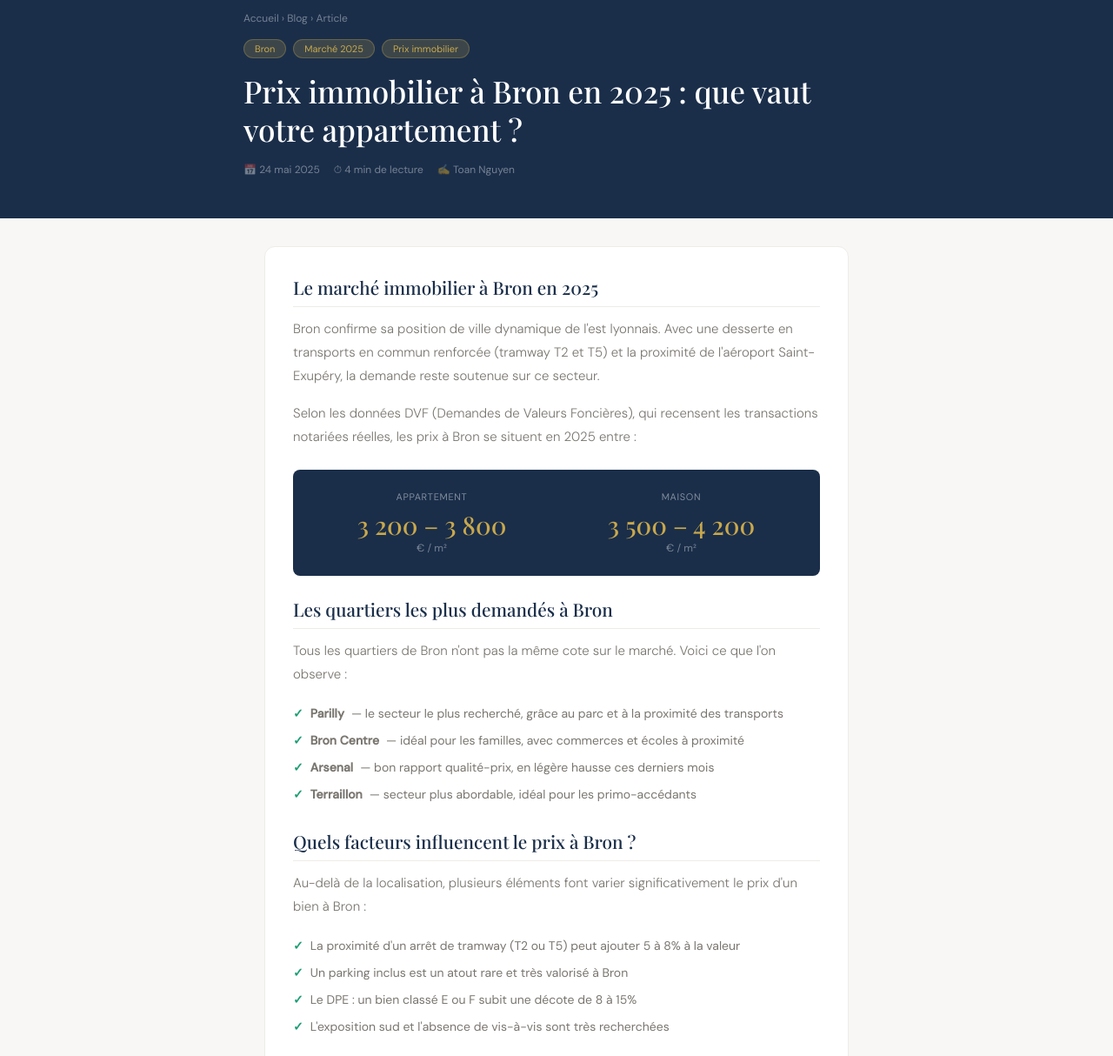
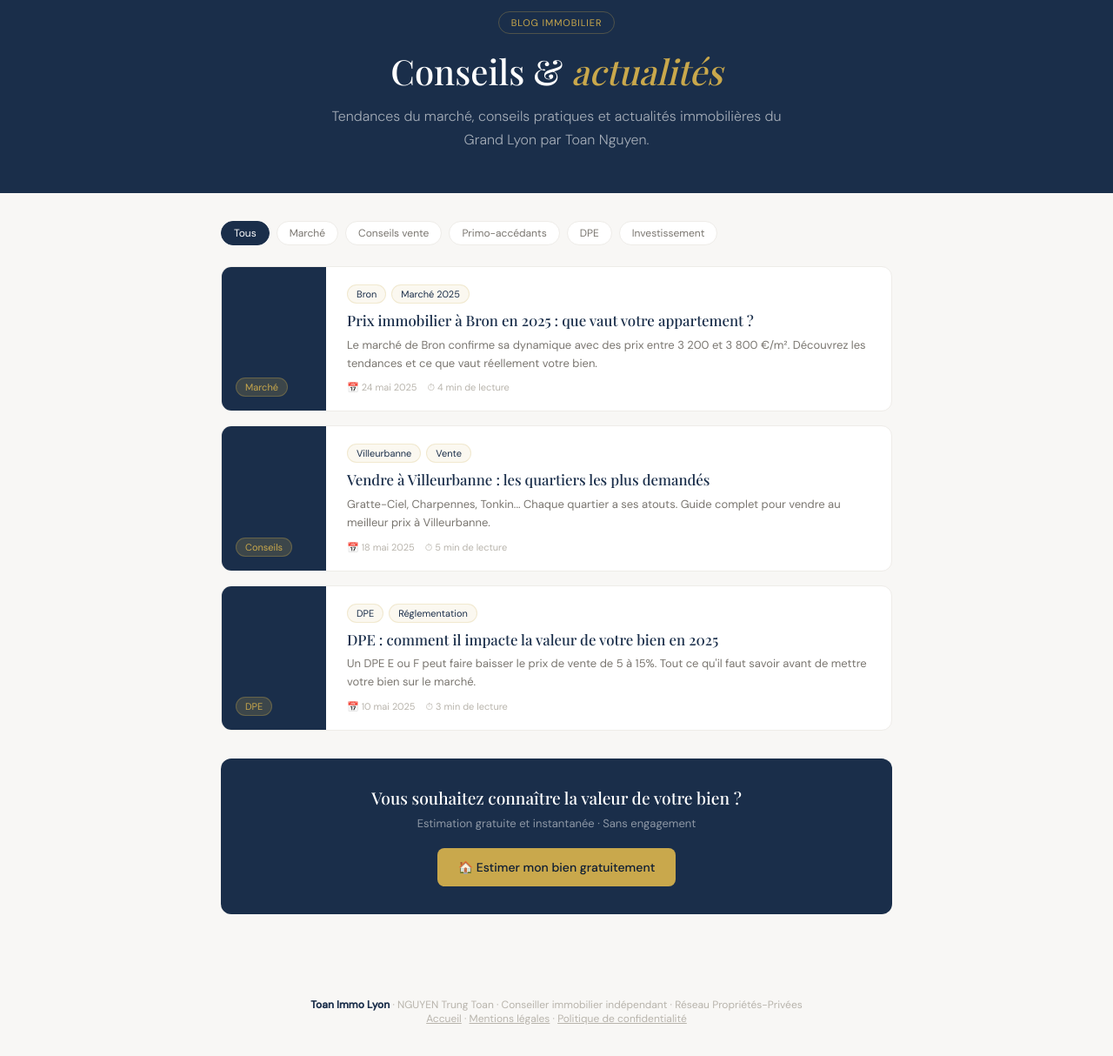
Before and after one commit to ttnguyenproprietesprives-hue/Toan-Immo-Lyon, a website: page public/blog/index.html in a window 1280 px wide. Shown: the part 100-1314 px from the top of the page at 87% size. Drawn offline with nearby package versions, Linux system fonts and the light colour scheme; a web font is replaced by a local one.

Commit message:
Update index.html

```diff
--- a/public/blog/index.html
+++ b/public/blog/index.html
@@ -1,16 +1,17 @@
+
 <!DOCTYPE html>
 <html lang="fr">
 <head>
   <meta charset="UTF-8" />
   <meta name="viewport" content="width=device-width, initial-scale=1.0" />
-  <title>Prix immobilier à Bron en 2025 : que vaut votre appartement ? | Toan Immo Lyon</title>
-  <meta name="description" content="Découvrez les prix immobiliers réels à Bron en 2025. Prix au m², tendances DVF, quartiers les plus demandés. Par Toan Nguyen, mandataire Propriétés-Privées." />
+  <title>Blog immobilier Lyon – Conseils et tendances marché | Toan Immo Lyon</title>
+  <meta name="description" content="Conseils immobiliers, tendances du marché et actualités du Grand Lyon par Toan Nguyen, mandataire Propriétés-Privées." />
   <meta name="robots" content="index, follow" />
-  <link rel="canonical" href="https://www.toanimmo-lyon.fr/blog/prix-immobilier-bron-2025.html" />
+  <link rel="canonical" href="https://www.toanimmo-lyon.fr/blog/" />
   <link rel="preconnect" href="https://fonts.googleapis.com" />
-  <link href="https://fonts.googleapis.com/css2?family=Playfair+Display:ital,wght@0,400;0,500;1,400&family=DM+Sans:wght@300;400;500&display=swap" rel="stylesheet" />
+  <link href="https://fonts.googleapis.com/css2?family=Playfair+Display:wght@400;500;600&family=DM+Sans:wght@300;400;500&display=swap" rel="stylesheet" />
   <style>
-    :root{--navy:#1A2E4A;--navy-deep:#0F1E33;--gold:#C9A84C;--gold-pale:#FBF8F0;--white:#fff;--gray-50:#F8F7F5;--gray-100:#EEECE8;--gray-300:#B8B4AC;--gray-500:#7A7670;--gray-700:#3D3B38;--success:#1D9E75;--radius:12px;--radius-sm:8px;}
+    :root {--navy:#1A2E4A;--navy-deep:#0F1E33;--gold:#C9A84C;--gold-pale:#FBF8F0;--white:#fff;--gray-50:#F8F7F5;--gray-100:#EEECE8;--gray-300:#B8B4AC;--gray-500:#7A7670;--gray-700:#3D3B38;--radius:12px;--radius-sm:8px;}
     *{box-sizing:border-box;margin:0;padding:0;}
     body{font-family:'DM Sans',sans-serif;background:var(--gray-50);color:var(--gray-700);}
     header{background:var(--navy-deep);padding:0 2rem;position:sticky;top:0;z-index:100;border-bottom:1px solid rgba(201,168,76,0.2);}
@@ -19,42 +20,31 @@
     .logo-mark{width:38px;height:38px;border-radius:50%;background:var(--gold);display:flex;align-items:center;justify-content:center;font-family:'Playfair Display',serif;font-size:15px;font-weight:600;color:var(--navy-deep);}
     .logo-text{font-family:'Playfair Display',serif;font-size:17px;color:var(--white);font-weight:500;}
     .logo-sub{font-size:11px;color:rgba(255,255,255,0.45);margin-top:1px;}
-    .hero{background:var(--navy);padding:3rem 2rem;}
-    .hero-breadcrumb{font-size:12px;color:rgba(255,255,255,0.4);margin-bottom:1rem;}
-    .hero-breadcrumb a{color:rgba(255,255,255,0.4);text-decoration:none;}
-    .hero-breadcrumb a:hover{color:var(--gold);}
-    .hero-tags{display:flex;gap:8px;margin-bottom:1rem;flex-wrap:wrap;}
-    .hero-tag{font-size:11px;padding:3px 12px;border-radius:99px;background:rgba(201,168,76,0.2);color:var(--gold);border:1px solid rgba(201,168,76,0.3);}
-    .hero h1{font-family:'Playfair Display',serif;font-size:clamp(1.5rem,4vw,2.2rem);color:var(--white);font-weight:500;line-height:1.25;margin-bottom:1rem;}
-    .hero-meta{font-size:12px;color:rgba(255,255,255,0.4);display:flex;gap:16px;flex-wrap:wrap;}
-    .main{max-width:720px;margin:2rem auto 4rem;padding:0 1.5rem;}
-    .article-body{background:var(--white);border-radius:var(--radius);border:1px solid var(--gray-100);padding:2rem;margin-bottom:1.5rem;}
-    .article-body h2{font-family:'Playfair Display',serif;font-size:1.3rem;color:var(--navy);font-weight:500;margin:1.5rem 0 0.75rem;padding-bottom:0.5rem;border-bottom:1px solid var(--gray-100);}
-    .article-body h2:first-child{margin-top:0;}
-    .article-body p{font-size:15px;color:var(--gray-500);line-height:1.8;margin-bottom:1rem;font-weight:300;}
-    .article-body ul{list-style:none;margin:0 0 1rem;padding:0;}
-    .article-body ul li{font-size:14px;color:var(--gray-500);padding:5px 0;display:flex;gap:8px;line-height:1.5;}
-    .article-body ul li::before{content:'✓';color:var(--success);font-weight:600;flex-shrink:0;}
-    .prix-box{background:var(--navy);border-radius:var(--radius-sm);padding:1.5rem;margin:1.5rem 0;display:grid;grid-template-columns:1fr 1fr;gap:16px;}
-    .prix-item{text-align:center;}
-    .prix-item .label{font-size:11px;text-transform:uppercase;letter-spacing:0.06em;color:rgba(255,255,255,0.45);margin-bottom:6px;}
-    .prix-item .val{font-family:'Playfair Display',serif;font-size:1.8rem;color:var(--gold);font-weight:500;}
-    .prix-item .unit{font-size:12px;color:rgba(255,255,255,0.4);}
-    .conseil-box{padding:14px 16px;border-left:3px solid var(--gold);background:var(--gold-pale);border-radius:0 var(--radius-sm) var(--radius-sm) 0;margin:1.5rem 0;}
-    .conseil-box .c-lbl{font-size:10px;text-transform:uppercase;letter-spacing:0.08em;color:var(--gold);font-weight:500;margin-bottom:4px;}
-    .conseil-box p{font-size:13px;color:var(--gray-700);line-height:1.6;}
-    .author-box{display:flex;align-items:center;gap:16px;padding:1.25rem 1.5rem;background:var(--gray-50);border-radius:var(--radius-sm);border:1px solid var(--gray-100);margin-top:1.5rem;}
-    .author-avatar{width:48px;height:48px;border-radius:50%;background:var(--navy);display:flex;align-items:center;justify-content:center;font-family:'Playfair Display',serif;font-size:16px;color:var(--gold);flex-shrink:0;}
-    .author-name{font-size:14px;font-weight:500;color:var(--navy);}
-    .author-sub{font-size:12px;color:var(--gray-300);}
-    .cta-block{background:var(--navy);border-radius:var(--radius);padding:2rem;text-align:center;}
-    .cta-block h3{font-family:'Playfair Display',serif;font-size:1.2rem;color:var(--white);font-weight:500;margin-bottom:0.5rem;}
-    .cta-block p{font-size:13px;color:rgba(255,255,255,0.5);margin-bottom:1.25rem;}
-    .cta-btns{display:flex;gap:12px;justify-content:center;flex-wrap:wrap;}
+    .hero{background:var(--navy);padding:3rem 2rem;text-align:center;}
+    .hero-tag{display:inline-block;font-size:11px;letter-spacing:0.08em;text-transform:uppercase;color:var(--gold);margin-bottom:1rem;border:1px solid rgba(201,168,76,0.3);padding:5px 14px;border-radius:99px;}
+    .hero h1{font-family:'Playfair Display',serif;font-size:clamp(1.6rem,4vw,2.5rem);color:var(--white);font-weight:500;margin-bottom:0.75rem;}
+    .hero h1 em{font-style:italic;color:var(--gold);}
+    .hero p{font-size:1rem;color:rgba(255,255,255,0.6);max-width:520px;margin:0 auto;font-weight:300;line-height:1.7;}
+    .main{max-width:820px;margin:2rem auto 4rem;padding:0 1.5rem;}
+    .filters{display:flex;gap:8px;flex-wrap:wrap;margin-bottom:1.5rem;}
+    .filter-btn{font-size:12px;padding:5px 14px;border-radius:99px;border:1px solid var(--gray-100);background:var(--white);color:var(--gray-500);cursor:pointer;transition:all 0.15s;font-family:'DM Sans',sans-serif;}
+    .filter-btn.active{background:var(--navy);color:var(--white);border-color:var(--navy);}
+    .articles{display:flex;flex-direction:column;gap:16px;}
+    .article-card{background:var(--white);border-radius:var(--radius);border:1px solid var(--gray-100);display:flex;overflow:hidden;text-decoration:none;transition:border-color 0.2s;}
+    .article-card:hover{border-color:var(--gold);}
+    .article-thumb{width:120px;min-width:120px;background:var(--navy);display:flex;align-items:flex-end;padding:1rem;}
+    .article-body{padding:1.25rem 1.5rem;flex:1;}
+    .article-tags{display:flex;gap:6px;margin-bottom:8px;flex-wrap:wrap;}
+    .article-tag{font-size:11px;padding:3px 10px;border-radius:99px;background:var(--gold-pale);color:var(--navy);border:1px solid rgba(201,168,76,0.2);}
+    .article-title{font-family:'Playfair Display',serif;font-size:1.05rem;color:var(--navy);font-weight:500;margin-bottom:6px;line-height:1.4;}
+    .article-excerpt{font-size:13px;color:var(--gray-500);line-height:1.6;margin-bottom:10px;}
+    .article-meta{font-size:11px;color:var(--gray-300);display:flex;gap:12px;}
+    .cta-estim{background:var(--navy);border-radius:var(--radius);padding:2rem;text-align:center;margin-top:2rem;}
+    .cta-estim h3{font-family:'Playfair Display',serif;font-size:1.2rem;color:var(--white);font-weight:500;margin-bottom:0.5rem;}
+    .cta-estim p{font-size:13px;color:rgba(255,255,255,0.5);margin-bottom:1.25rem;}
     .btn-gold{display:inline-flex;align-items:center;gap:8px;padding:13px 24px;border-radius:var(--radius-sm);background:var(--gold);color:var(--navy-deep);font-family:'DM Sans',sans-serif;font-size:14px;font-weight:500;text-decoration:none;}
-    .btn-white{display:inline-flex;align-items:center;gap:8px;padding:13px 24px;border-radius:var(--radius-sm);background:rgba(255,255,255,0.1);color:var(--white);border:1px solid rgba(255,255,255,0.2);font-family:'DM Sans',sans-serif;font-size:14px;font-weight:500;text-decoration:none;}
     footer{text-align:center;padding:2rem;font-size:12px;color:var(--gray-300);}
-    @media(max-width:600px){.prix-box{grid-template-columns:1fr;}.cta-btns{flex-direction:column;}}
+    @media(max-width:600px){.article-thumb{display:none;}.article-card{flex-direction:column;}}
   </style>
 </head>
 <body>
@@ -65,90 +55,71 @@
 </header>
 
 <section class="hero">
-  <div style="max-width:720px;margin:0 auto;">
-    <div class="hero-breadcrumb"><a href="/">Accueil</a> › <a href="/blog/">Blog</a> › Article</div>
-    <div class="hero-tags">
-      <span class="hero-tag">Bron</span>
-      <span class="hero-tag">Marché 2025</span>
-      <span class="hero-tag">Prix immobilier</span>
-    </div>
-    <h1>Prix immobilier à Bron en 2025 : que vaut votre appartement ?</h1>
-    <div class="hero-meta">
-      <span>📅 24 mai 2025</span>
-      <span>⏱ 4 min de lecture</span>
-      <span>✍️ Toan Nguyen</span>
-    </div>
-  </div>
+  <div class="hero-tag">Blog immobilier</div>
+  <h1>Conseils & <em>actualités</em></h1>
+  <p>Tendances du marché, conseils pratiques et actualités immobilières du Grand Lyon par Toan Nguyen.</p>
 </section>
 
 <main class="main">
-  <div class="article-body">
-
-    <h2>Le marché immobilier à Bron en 2025</h2>
-    <p>Bron confirme sa position de ville dynamique de l'est lyonnais. Avec une desserte en transports en commun renforcée (tramway T2 et T5) et la proximité de l'aéroport Saint-Exupéry, la demande reste soutenue sur ce secteur.</p>
-    <p>Selon les données DVF (Demandes de Valeurs Foncières), qui recensent les transactions notariées réelles, les prix à Bron se situent en 2025 entre :</p>
-
-    <div class="prix-box">
-      <div class="prix-item">
-        <div class="label">Appartement</div>
-        <div class="val">3 200 – 3 800</div>
-        <div class="unit">€ / m²</div>
-      </div>
-      <div class="prix-item">
-        <div class="label">Maison</div>
-        <div class="val">3 500 – 4 200</div>
-        <div class="unit">€ / m²</div>
-      </div>
-    </div>
-
-    <h2>Les quartiers les plus demandés à Bron</h2>
-    <p>Tous les quartiers de Bron n'ont pas la même cote sur le marché. Voici ce que l'on observe :</p>
-    <ul>
-      <li><strong>Parilly</strong> — le secteur le plus recherché, grâce au parc et à la proximité des transports</li>
-      <li><strong>Bron Centre</strong> — idéal pour les familles, avec commerces et écoles à proximité</li>
-      <li><strong>Arsenal</strong> — bon rapport qualité-prix, en légère hausse ces derniers mois</li>
-      <li><strong>Terraillon</strong> — secteur plus abordable, idéal pour les primo-accédants</li>
-    </ul>
-
-    <h2>Quels facteurs influencent le prix à Bron ?</h2>
-    <p>Au-delà de la localisation, plusieurs éléments font varier significativement le prix d'un bien à Bron :</p>
-    <ul>
-      <li>La proximité d'un arrêt de tramway (T2 ou T5) peut ajouter 5 à 8% à la valeur</li>
-      <li>Un parking inclus est un atout rare et très valorisé à Bron</li>
-      <li>Le DPE : un bien classé E ou F subit une décote de 8 à 15%</li>
-      <li>L'exposition sud et l'absence de vis-à-vis sont très recherchées</li>
-    </ul>
-
-    <div class="conseil-box">
-      <div class="c-lbl">Conseil de Toan</div>
-      <p>À Bron, les biens bien situés (proche tramway, parking inclus) se vendent en moins de 30 jours au prix juste. Si votre bien est sur le marché depuis plus de 2 mois, c'est souvent un problème de prix. Une estimation réaliste basée sur les DVF est indispensable avant de mettre en vente.</p>
-    </div>
-
-    <h2>Tendance du marché à Bron en 2025</h2>
-    <p>Le marché bron-nois affiche une hausse modérée de l'ordre de 2 à 3% sur les 12 derniers mois. La demande reste supérieure à l'offre, notamment pour les T3 en bon état avec parking. Les délais de vente moyens se situent autour de 45 à 55 jours pour un bien correctement estimé.</p>
-
-    <div class="author-box">
-      <div class="author-avatar">TN</div>
-      <div>
-        <div class="author-name">Toan Nguyen</div>
-        <div class="author-sub">Mandataire immobilier · Réseau Propriétés-Privées · Expert Grand Lyon</div>
-      </div>
-    </div>
+  <div class="filters">
+    <button class="filter-btn active">Tous</button>
+    <button class="filter-btn">Marché</button>
+    <button class="filter-btn">Conseils vente</button>
+    <button class="filter-btn">Primo-accédants</button>
+    <button class="filter-btn">DPE</button>
+    <button class="filter-btn">Investissement</button>
   </div>
 
-  <div class="cta-block">
-    <h3>Vous avez un bien à Bron ?</h3>
-    <p>Obtenez une estimation gratuite et instantanée basée sur les données DVF réelles</p>
-    <div class="cta-btns">
-      <a href="/" class="btn-gold">🏠 Estimer mon bien à Bron</a>
-      <a href="tel:0660022725" class="btn-white">📞 06 60 02 27 25</a>
-    </div>
+  <div class="articles">
+
+    <a href="/blog/prix-immobilier-bron-2025.html" class="article-card">
+      <div class="article-thumb">
+        <div style="font-size:11px;padding:3px 10px;border-radius:99px;background:rgba(201,168,76,0.2);color:#C9A84C;border:1px solid rgba(201,168,76,0.3);">Marché</div>
+      </div>
+      <div class="article-body">
+        <div class="article-tags"><span class="article-tag">Bron</span><span class="article-tag">Marché 2025</span></div>
+        <div class="article-title">Prix immobilier à Bron en 2025 : que vaut votre appartement ?</div>
+        <div class="article-excerpt">Le marché de Bron confirme sa dynamique avec des prix entre 3 200 et 3 800 €/m². Découvrez les tendances et ce que vaut réellement votre bien.</div>
+        <div class="article-meta"><span>📅 24 mai 2025</span><span>⏱ 4 min de lecture</span></div>
+      </div>
+    </a>
+
+    <a href="/blog/vendre-villeurbanne-quartiers.html" class="article-card">
+      <div class="article-thumb">
+        <div style="font-size:11px;padding:3px 10px;border-radius:99px;background:rgba(201,168,76,0.2);color:#C9A84C;border:1px solid rgba(201,168,76,0.3);">Conseils</div>
+      </div>
+      <div class="article-body">
+        <div class="article-tags"><span class="article-tag">Villeurbanne</span><span class="article-tag">Vente</span></div>
+        <div class="article-title">Vendre à Villeurbanne : les quartiers les plus demandés</div>
+        <div class="article-excerpt">Gratte-Ciel, Charpennes, Tonkin... Chaque quartier a ses atouts. Guide complet pour vendre au meilleur prix à Villeurbanne.</div>
+        <div class="article-meta"><span>📅 18 mai 2025</span><span>⏱ 5 min de lecture</span></div>
+      </div>
+    </a>
+
+    <a href="/blog/dpe-impact-valeur-bien-2025.html" class="article-card">
+      <div class="article-thumb">
+        <div style="font-size:11px;padding:3px 10px;border-radius:99px;background:rgba(201,168,76,0.2);color:#C9A84C;border:1px solid rgba(201,168,76,0.3);">DPE</div>
+      </div>
+      <div class="article-body">
+        <div class="article-tags"><span class="article-tag">DPE</span><span class="article-tag">Réglementation</span></div>
+        <div class="article-title">DPE : comment il impacte la valeur de votre bien en 2025</div>
+        <div class="article-excerpt">Un DPE E ou F peut faire baisser le prix de vente de 5 à 15%. Tout ce qu'il faut savoir avant de mettre votre bien sur le marché.</div>
+        <div class="article-meta"><span>📅 10 mai 2025</span><span>⏱ 3 min de lecture</span></div>
+      </div>
+    </a>
+
+  </div>
+
+  <div class="cta-estim">
+    <h3>Vous souhaitez connaître la valeur de votre bien ?</h3>
+    <p>Estimation gratuite et instantanée · Sans engagement</p>
+    <a href="/" class="btn-gold">🏠 Estimer mon bien gratuitement</a>
   </div>
 </main>
 
 <footer>
   <strong style="color:var(--navy)">Toan Immo Lyon</strong> · NGUYEN Trung Toan · Conseiller immobilier indépendant · Réseau Propriétés-Privées<br/>
-  <a href="/" style="color:var(--gray-300)">Accueil</a> · <a href="/blog/" style="color:var(--gray-300)">Blog</a> · <a href="/mentions-legales.html" style="color:var(--gray-300)">Mentions légales</a>
+  <a href="/" style="color:var(--gray-300)">Accueil</a> · <a href="/mentions-legales.html" style="color:var(--gray-300)">Mentions légales</a> · <a href="/confidentialite.html" style="color:var(--gray-300)">Politique de confidentialité</a>
 </footer>
 </body>
 </html>
```
